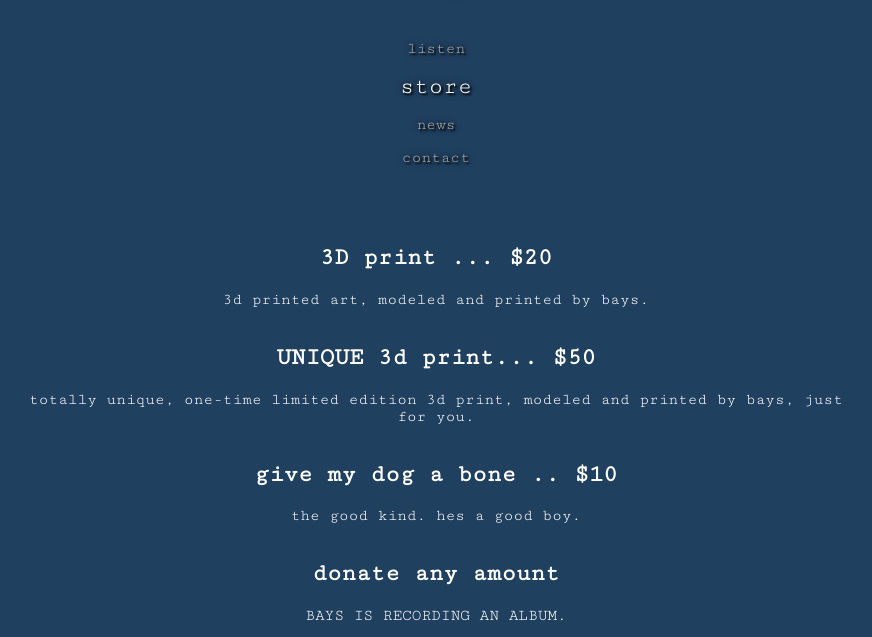
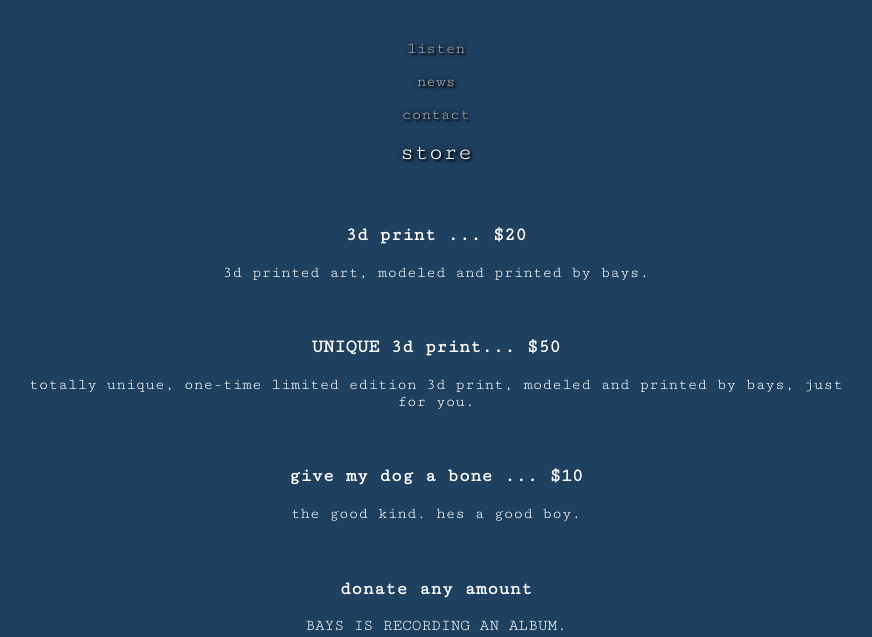
Before and after one commit to seantford/bays, a plain HTML site: page index.html in a window 1280 px wide. Both pictures are taken after a click on the link "store". Shown: the part 125-762 px from the top of the page, without its empty margins (204-1076 px from the left). Drawn offline with Linux system fonts and the light colour scheme.

Commit message:
fix margins for store

```diff
--- a/css/style.css
+++ b/css/style.css
@@ -76,13 +76,17 @@ ul {
 	display: flex;
 	flex-direction: column;
 	width: 66%;
-	margin-left: auto;
-	margin-right: auto;
+	margin: 0px auto 0px;
 }
-/*
+
 .store ul li {
-	border: 1px dotted red;
-}*/
+	margin-bottom: 1.3em;
+	/*border: 1px dotted red;*/
+}
+
+.store ul li:first-child h3 {
+	margin-top: 0px;
+}
 
 /* AUDIO PLAYER */
 
--- a/index.html
+++ b/index.html
@@ -19,29 +19,29 @@
 
 			<ul class="nav-bar">
 				<li><a id="listen-btn" href="#" class="selected">listen</a></li>
-				<li><a id="store-btn" href="#">store</a></li>
 				<li><a id="news-btn" href="#">news</a></li>
 				<li><a id="contact-btn" href="#">contact</a></li>
+				<li><a id="store-btn" href="#">store</a></li>
 			</ul>
 
 			<!-- tab-specific content which will be hidden and shown by js -->
 			<div class="store">
 				<ul>
 					<li>
-						<h2>3D print ... $20</h2>
+						<h3>3d print ... $20</h3>
 						<p>3d printed art, modeled and printed by bays.</p>
 					</li>
 					<li>
-						<h2>UNIQUE 3d print... $50</h2>
+						<h3>UNIQUE 3d print... $50</h3>
 						<p>totally unique, one-time limited edition 3d print,
 						modeled and printed by bays, just for you.</p>
 					</li>
 					<li>
-						<h2>give my dog a bone .. $10</h2>
+						<h3>give my dog a bone ... $10</h3>
 						<p>the good kind. hes a good boy.</p>
 					</li>
 					<li>
-						<h2>donate any amount</h2>
+						<h3>donate any amount</h3>
 						<p>BAYS IS RECORDING AN ALBUM.</p>
 						<p>any donation goes towards recording it,
 						and will get you a free copy when it comes out,
```
